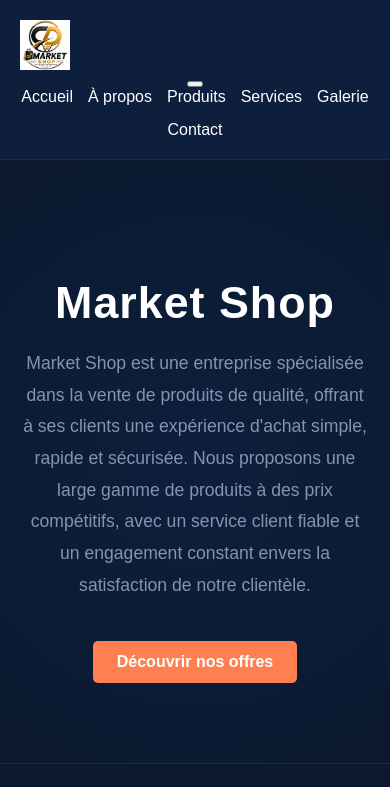
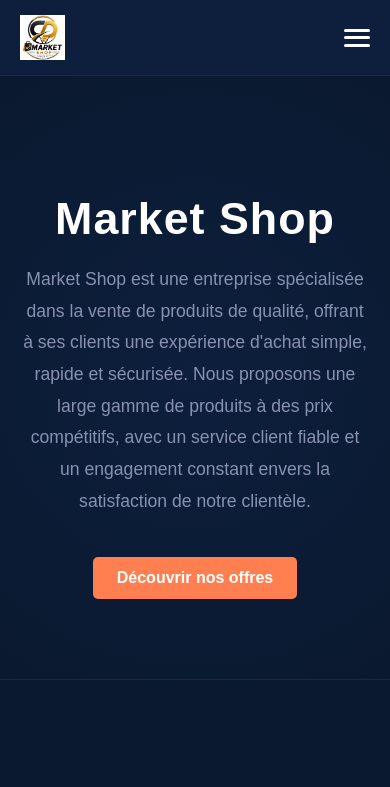
Before and after one commit to Marketshopdev/market-shop-site, a plain HTML site: page index.html in a window 390 px wide. Shown: the top 787 px of the page. Drawn offline with Linux system fonts and the light colour scheme.

Commit message:
Update style.css

```diff
--- a/css/style.css
+++ b/css/style.css
@@ -31,61 +31,150 @@
 /* ========================================== */
 
 /* ========================================== */
-/* DEBUT : EN-TÊTE / NAVIGATION               */
+/* DEBUT : EN-TÊTE DE L'APPLICATION           */
 /* ========================================== */
 header {
+    background-color: #0d1f3d;
+    border-bottom: 1px solid #1a2a40;
+    position: sticky;
+    top: 0;
+    z-index: 1000;
+    padding: 15px 20px;
+}
+
+.header-container {
     display: flex;
     justify-content: space-between;
     align-items: center;
-    padding: 20px 5%;
-    background-color: #0d1f3d; /* Un bleu légèrement plus clair que le fond */
-    border-bottom: 1px solid #1a2a40;
+    max-width: 1200px;
+    margin: 0 auto;
 }
 
-header .logo {
-    display: flex;
-    align-items: center;
-}
-
-header .logo img {
-    max-height: 50px; /* Hauteur ajustée pour un rendu parfait */
+.logo img {
+    max-height: 45px;
     width: auto;
     display: block;
 }
 
-nav ul {
+/* Styles du menu pour ordinateur (Desktop) */
+.nav-menu ul {
     list-style: none;
     margin: 0;
     padding: 0;
     display: flex;
-    gap: 20px;
+    gap: 15px;
+    align-items: center;
 }
 
-nav ul li a {
+.nav-link {
     font-weight: 500;
-    transition: color 0.3s ease;
+    color: #8892b0;
+    padding: 8px 16px;
+    border-radius: 5px;
+    transition: all 0.3s ease;
 }
 
-nav ul li a:hover {
-    color: var(--btn-orange);
+.nav-link:hover, .nav-link.active {
+    color: var(--text-white);
+    background-color: rgba(255, 127, 80, 0.1); /* Léger fond orange transparent */
 }
 
-/* Version Mobile simple */
+/* Style spécial pour l'onglet Contact */
+.contact-btn {
+    background-color: var(--btn-orange);
+    color: var(--text-white) !important;
+}
+
+.contact-btn:hover {
+    background-color: var(--btn-orange-hover) !important;
+}
+
+/* Bouton Hamburger - Masqué sur ordinateur */
+.menu-toggle {
+    display: none;
+    flex-direction: column;
+    justify-content: space-between;
+    width: 26px;
+    height: 18px;
+    background: transparent;
+    border: none;
+    cursor: pointer;
+    padding: 0;
+    z-index: 1001;
+}
+
+.menu-toggle .bar {
+    width: 100%;
+    height: 3px;
+    background-color: var(--text-white);
+    border-radius: 5px;
+    transition: all 0.3s ease;
+}
+
+/* RESPONSIVE MOBILE (Application Style) */
 @media (max-width: 768px) {
-    header {
+    .menu-toggle {
+        display: flex; /* On affiche le bouton hamburger */
+    }
+
+    /* Le menu devient un volet qui glisse depuis la droite */
+    .nav-menu {
+        position: fixed;
+        top: 0;
+        right: -100%; /* Totalement invisible hors écran */
+        width: 75%;
+        height: 100vh;
+        background-color: #0d1f3d;
+        box-shadow: -5px 0 15px rgba(0, 0, 0, 0.5);
+        transition: right 0.4s cubic-bezier(0.1, 0.8, 0.3, 1); /* Transition fluide */
+        padding: 100px 24px 24px 24px;
+        box-sizing: border-box;
+    }
+
+    .nav-menu.active {
+        right: 0; /* Il glisse sur l'écran */
+    }
+
+    .nav-menu ul {
         flex-direction: column;
-        gap: 15px;
+        gap: 16px;
+        align-items: stretch; /* Les liens s'étirent sur toute la largeur */
+    }
+
+    /* Transformation des liens simples en boutons tactiles bien distincts */
+    .nav-link {
+        display: block;
         text-align: center;
+        font-size: 1.1em;
+        padding: 14px;
+        border: 1px solid #1a2a40;
+        background-color: #0a192f;
+        border-radius: 8px;
+        color: var(--text-white);
     }
-    nav ul {
-        flex-wrap: wrap;
-        justify-content: center;
-        gap: 15px;
+
+    .nav-link:hover, .nav-link.active {
+        border-color: var(--btn-orange);
+        background-color: rgba(255, 127, 80, 0.15);
+    }
+
+    /* Animation visuelle des barres du hamburger en croix (X) quand le menu s'ouvre */
+    .menu-toggle.active .bar:nth-child(1) {
+        transform: translateY(7.5px) rotate(45deg);
+    }
+
+    .menu-toggle.active .bar:nth-child(2) {
+        opacity: 0;
+    }
+
+    .menu-toggle.active .bar:nth-child(3) {
+        transform: translateY(-7.5px) rotate(-45deg);
     }
 }
 /* ========================================== */
-/* FIN : EN-TÊTE / NAVIGATION                 */
+/* FIN : EN-TÊTE DE L'APPLICATION             */
 /* ========================================== */
+
 
 /* ========================================== */
 /* DEBUT : SECTION HERO / BANNIÈRE            */
```
